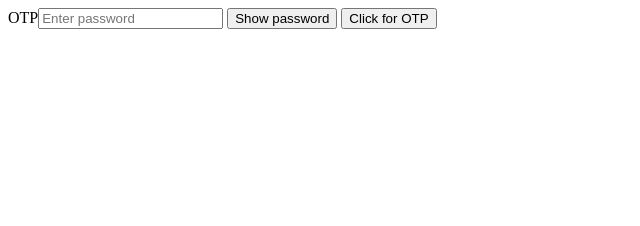
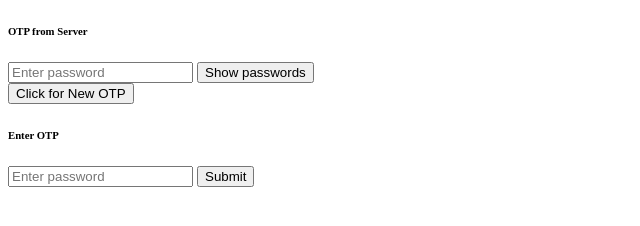
Before and after one commit to mandillahjr2/OTPGenerator, a plain HTML site: page index.html in a window 1280 px wide. Shown: the whole page, without its empty margins (0-640 px from the left). Drawn offline with Linux system fonts and the light colour scheme.

Commit message:
otp and validation : basic example, Using querySelectorAll

```diff
--- a/generate.js
+++ b/generate.js
@@ -1,8 +1,16 @@
 generate = () => {
-  let otp = Math.floor(Math.random() * (9999 - 1000)) + 1000;
+  var otp = Math.floor(Math.random() * (9999 - 1000)) + 1000;
   document.getElementById('otp').value = otp;
 }
 showHide = () => {
-  let otp = document.getElementById('otp').typ
-
+  var passwordFields = document.querySelectorAll('input[type=password]');
+  passwordFields.forEach(passwordField => {
+    var state = passwordField.type == "password" ? "text" : "password";
+    passwordField.type = state;
+  });
 }
+validate = () => {
+  let userOTP = document.getElementById('user-otp').value
+  let isValid = otp === userOTP;
+  alert(`OTP  ${isValid}`);
+}
--- a/index.html
+++ b/index.html
@@ -8,8 +8,13 @@
     <title>OTP Generator</title>
   </head>
   <body>
-    OTP<input type="password" placeholder="Enter password" id="otp" />
-    <button>Show password</button>
-    <button onclick="generate()">Click for OTP</button>
+    <h6>OTP from Server</h6>
+    <input type="password" placeholder="Enter password" id="otp" readonly />
+    <button onclick="showHide()">Show passwords</button></br>
+    <button onclick="generate()">Click for New OTP</button>
+    <h6>Enter OTP</h6>
+    <input type="password" placeholder="Enter password" id="user-otp" />
+    <input type="submit" onclick="validate()">
+    <!-- validation -->
   </body>
 </html>
```
